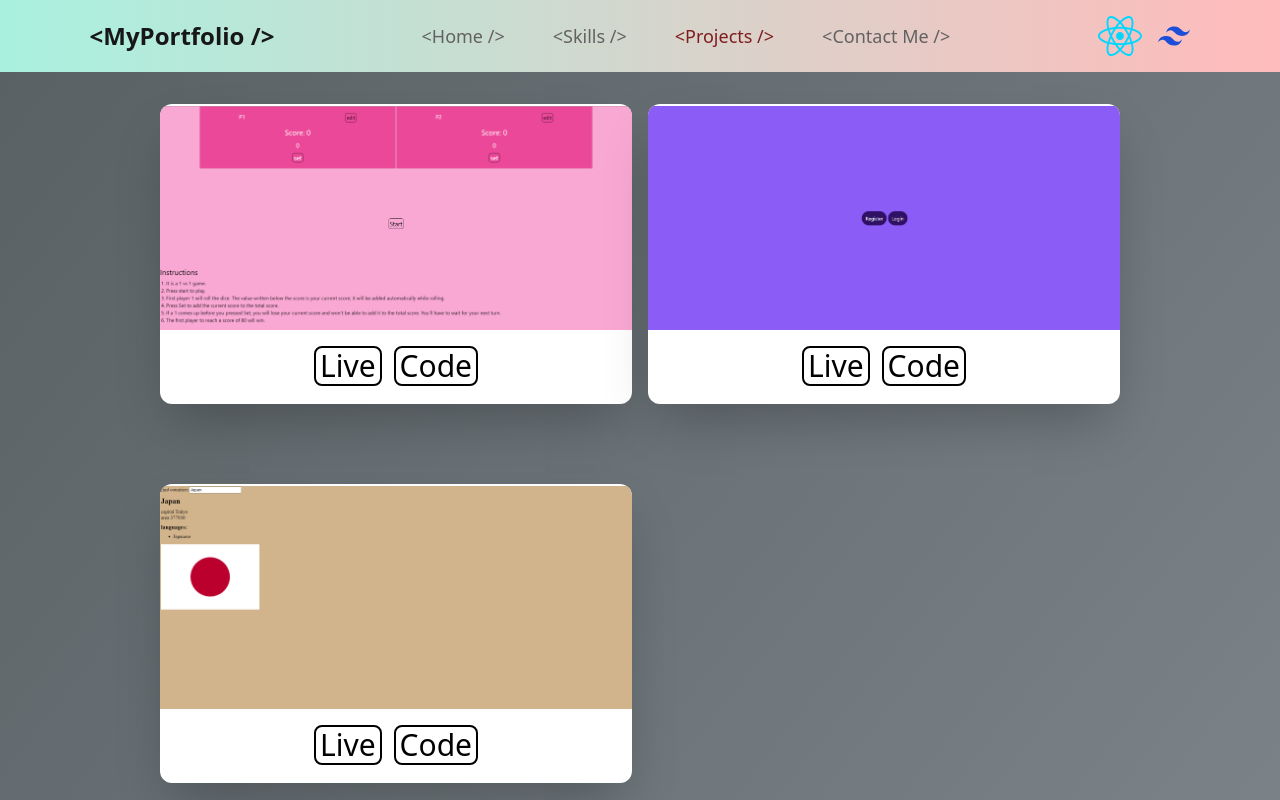
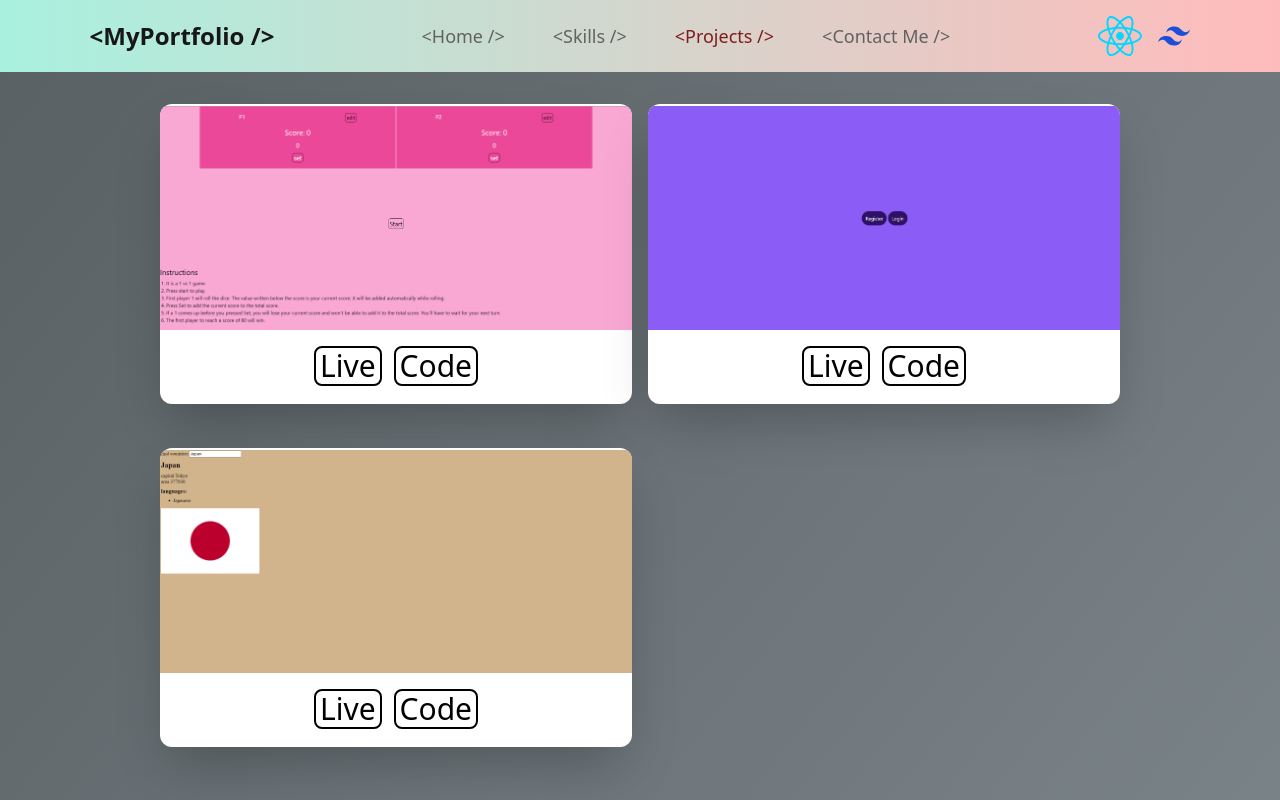
Before and after one commit to RanjanKumar93/myPortfolio-Website-webdev, a React (Vite) app: page /projects in a window 1280 px wide. Shown: the top 800 px of the page. Built offline with nearby package versions, Linux system fonts and the light colour scheme.

Commit message:
removing a css bug

```diff
--- a/src/css/output.css
+++ b/src/css/output.css
@@ -1014,6 +1014,10 @@ video {
     grid-template-columns: repeat(4, minmax(0, 1fr));
   }
 
+  .md\:gap-y-11 {
+    row-gap: 2.75rem;
+  }
+
   .md\:gap-y-20 {
     row-gap: 5rem;
   }
--- a/src/pages/Projects.jsx
+++ b/src/pages/Projects.jsx
@@ -5,7 +5,7 @@ import findCountryImg from "../assets/projects-img/find-country.png"
 export const Projects = () => {
   return (
     <div className="w-full h-[100rem] bg-gradient-to-tl from-[#868F96] to-[#596164] flex items-start justify-center">
-      <div className="grid w-full grid-cols-1 sm:grid-cols-2 py-2 md:py-8 mx-2 md:mx-10 lg:mx-20 xl:mx-40 gap-y-3 md:gap-y-20 gap-x-4">
+      <div className="grid w-full grid-cols-1 sm:grid-cols-2 py-2 md:py-8 mx-2 md:mx-10 lg:mx-20 xl:mx-40 gap-y-6 md:gap-y-11 gap-x-4">
         <div className="flex items-center rounded-xl py-0.5 bg-white justify-center overflow-hidden shadow-2xl flex-col w-full">
           <img src={goto80} alt="go-to-80-game" className="bg-cover" />
           <div className="text-xl sm:text-2xl md:text-3xl my-2 sm:my-4">
```
